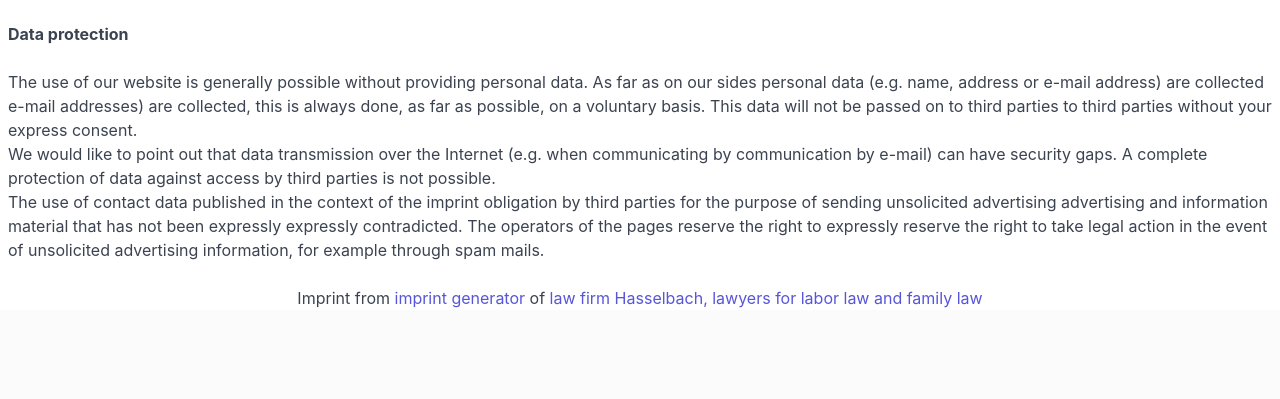
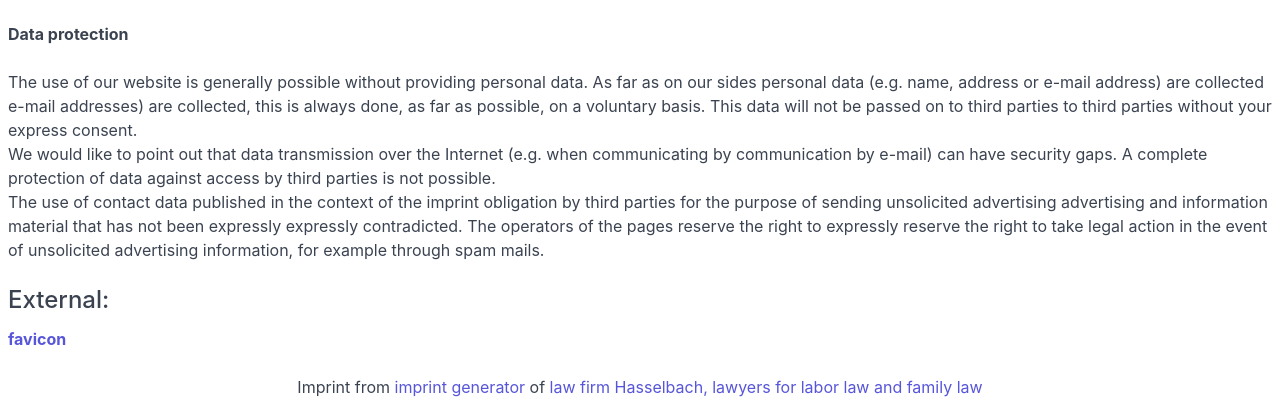
Before and after one commit to fabibec/page-replace-visualizer, a FastAPI app: page /imprint in a window 1280 px wide. Shown: the part 1013-1412 px from the top of the page. Before the commit the page ends 1321 px from the top, so only its background shows below. Run offline with FastAPI, Linux system fonts and the light colour scheme.

Commit message:
add favicon disclaimer

```diff
--- a/frontend/templates/imprint.html
+++ b/frontend/templates/imprint.html
@@ -154,6 +154,10 @@
       expressly reserve the right to take legal action in the event of unsolicited
       advertising information, for example through spam mails.<br />
     </p>
+    <h4>External:</h4>
+    <p><strong><a href="https://www.flaticon.com/free-icons/ram" title="ram icons"
+      >favicon</a></strong><br />
+    </p>
     <div class="text-center">
       Imprint from
       <a href="https://www.impressum-generator.de">imprint generator</a> of
```
